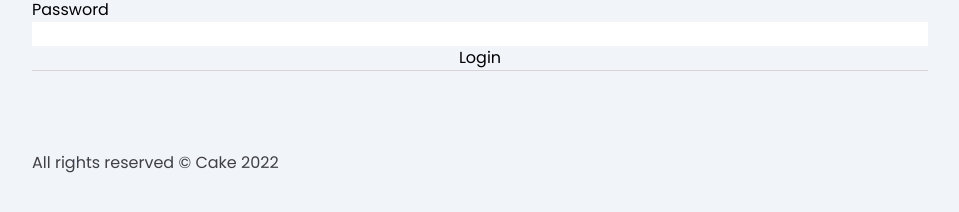
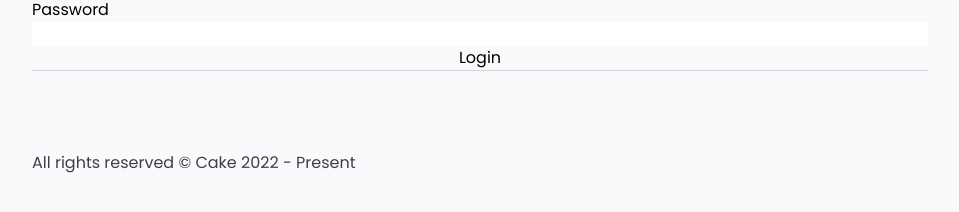
Before and after one commit to cakegod/Blog-API, a Next.js app in the folder client/: page /user/login in a window 1280 px wide. Shown: the part 270-482 px from the top of the page, without its empty margins (160-1119 px from the left). Built offline with nearby package versions, Linux system fonts and the light colour scheme.

Commit message:
chore: small improvements to style/text

```diff
--- a/client/src/components/Footer.tsx
+++ b/client/src/components/Footer.tsx
@@ -1,7 +1,7 @@
 function Footer() {
   return (
     <footer className='border-t border-zinc-300 dark:border-zinc-700 pt-20 dark:text-zinc-400 text-zinc-700'>
-      All rights reserved © Cake 2022
+      All rights reserved © Cake 2022 - Present
     </footer>
   );
 }
--- a/client/src/components/Header.tsx
+++ b/client/src/components/Header.tsx
@@ -6,7 +6,7 @@ function Header() {
     <header className='pb-12'>
       <div className='flex justify-between items-center pb-10'>
         <Link href='/'>
-          <h1 className='cursor-pointer text-4xl md:text-5xl font-bold dark:text-pink-400 text-pink-800 '>
+          <h1 className='cursor-pointer text-4xl md:text-5xl font-bold dark:text-pink-400 text-pink-800'>
             Cake's Blog
           </h1>
         </Link>
--- a/client/src/components/blog/TableOfContent.tsx
+++ b/client/src/components/blog/TableOfContents.tsx
@@ -1,6 +1,6 @@
 import React, { useEffect, useState } from 'react';
 
-function TableOfContent() {
+function TableOfContents() {
   const [headings, setHeadings] = useState<string[]>();
   useEffect(() => {
     const query = document.querySelectorAll('h3');
@@ -19,8 +19,8 @@ function TableOfContent() {
   return (
     <>
       {headings && (
-        <div className='px-4 py-1 left-0 top-0'>
-          <h4 className='uppercase'>Table of Content</h4>
+        <div className='px-4 py-1'>
+          <h4 className='uppercase'>Table of Contents</h4>
           <ul>
             {headings.map((heading) => (
               <li className='text-base'>
@@ -34,4 +34,4 @@ function TableOfContent() {
   );
 }
 
-export default TableOfContent;
+export default TableOfContents;
--- a/client/src/pages/_document.tsx
+++ b/client/src/pages/_document.tsx
@@ -9,7 +9,7 @@ export default function Document() {
           rel='stylesheet'
         ></link>
       </Head>
-      <body className='min-h-screen w-full overflow-y-scroll bg-slate-100 dark:bg-zinc-900 pt-14 pb-6 px-6 flex justify-center'>
+      <body className='min-h-screen w-full overflow-y-scroll bg-slate-50 dark:bg-[#161b22] pt-14 pb-6 px-6 flex justify-center'>
         <div className='max-w-4xl w-full'>
           <Main />
           <NextScript />
```
